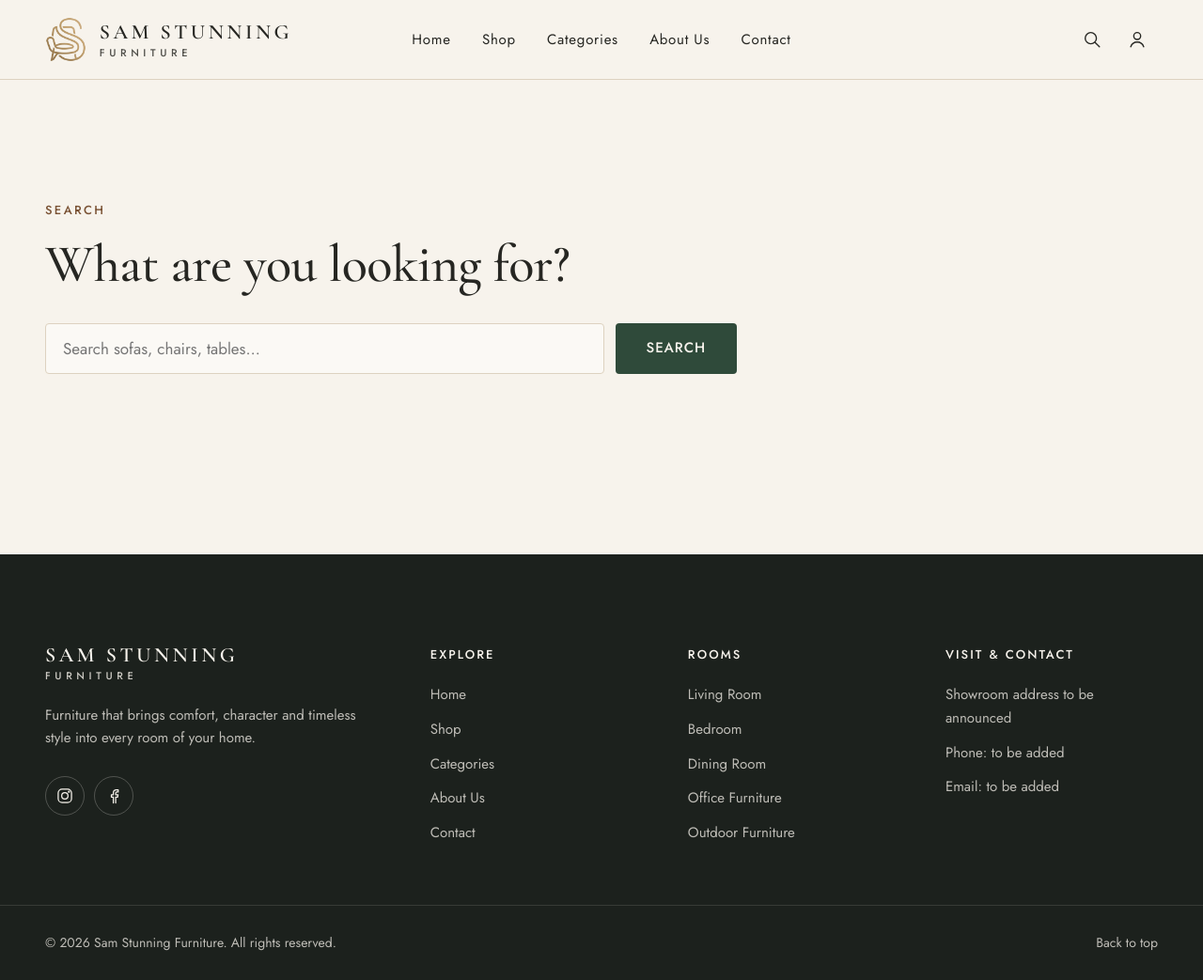
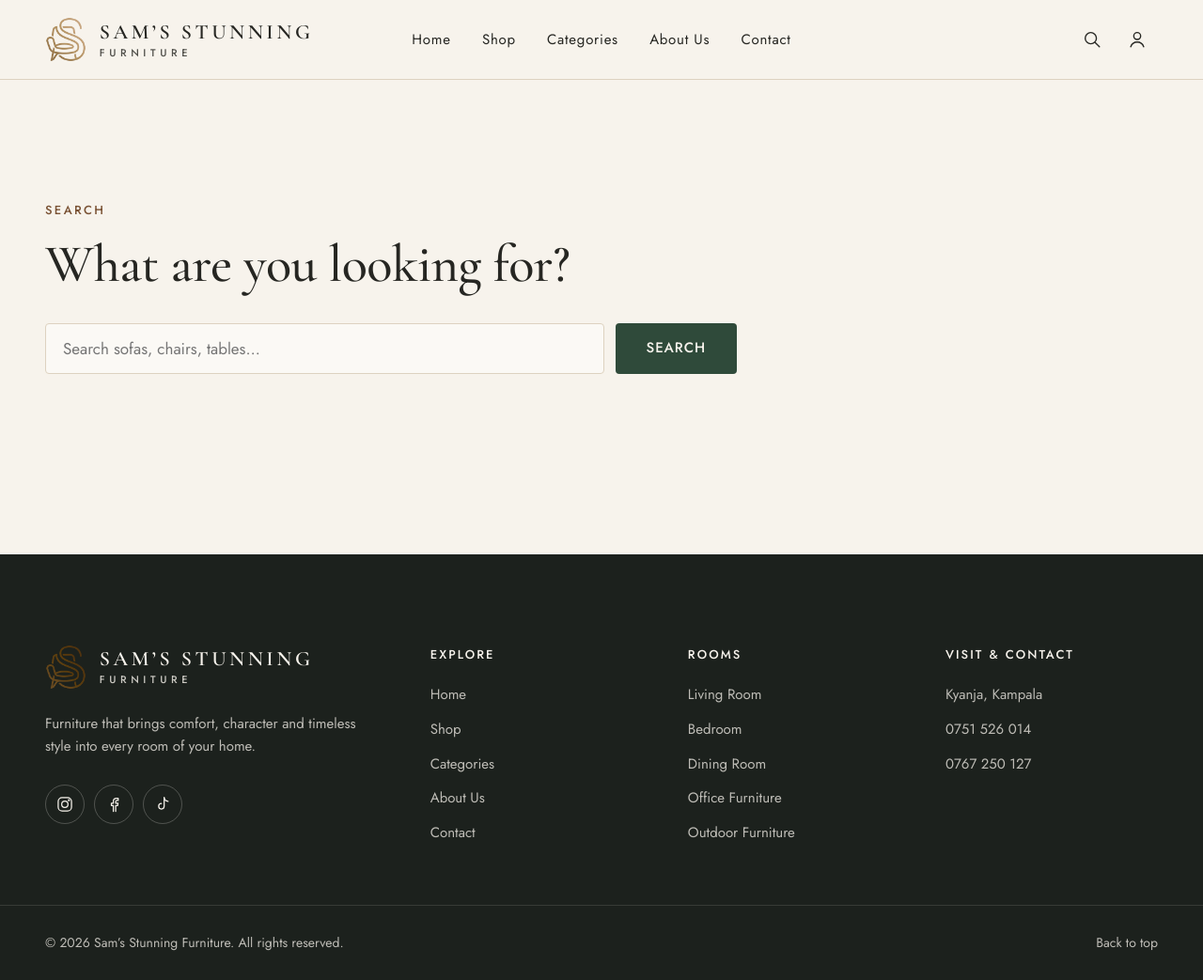
Before and after one commit to EmmanuelOkite/Furniture-site, a Django app: page /search/ in a window 1280 px wide. Shown: the whole page at 94% size. Run offline with Django 5.2, Linux system fonts and the light colour scheme.

Commit message:
added the footer links and contacts

```diff
--- a/static/css/main.css
+++ b/static/css/main.css
@@ -1,5 +1,5 @@
 /* ==========================================================================
-   Sam Stunning Furniture: main stylesheet
+   Sam's Stunning Furniture: main stylesheet
    --------------------------------------------------------------------------
    1. Design tokens
    2. Base & typography
@@ -1037,7 +1037,7 @@ address {
 }
 
 .brand--light {
-    display: inline-block;
+    display: inline-flex;
     margin-bottom: 24px;
     color: var(--ivory);
 }
--- a/static/js/main.js
+++ b/static/js/main.js
@@ -1,5 +1,5 @@
 /*
- * Sam Stunning Furniture: site interactions
+ * Sam's Stunning Furniture: site interactions
  * - Header turns solid once the page scrolls past the hero.
  * - Mobile menu toggle.
  * - Search panel toggle.
--- a/templates/base.html
+++ b/templates/base.html
@@ -3,8 +3,8 @@
 <head>
     <meta charset="UTF-8">
     <meta name="viewport" content="width=device-width, initial-scale=1.0">
-    <title>{% block title %}Sam Stunning Furniture{% endblock %}</title>
-    <meta name="description" content="{% block meta_description %}Sam Stunning Furniture: thoughtfully designed furniture for every room of your home.{% endblock %}">
+    <title>{% block title %}Sam's Stunning Furniture{% endblock %}</title>
+    <meta name="description" content="{% block meta_description %}Sam's Stunning Furniture, Kyanja, Kampala: thoughtfully designed furniture for every room of your home.{% endblock %}">
     <meta name="theme-color" content="#F7F3EC">
     <link rel="icon" href="{% static 'images/favicon.svg' %}" type="image/svg+xml">
 
--- a/templates/home.html
+++ b/templates/home.html
@@ -1,7 +1,7 @@
 {% extends "base.html" %}
 {% load static %}
 
-{% block title %}Sam Stunning Furniture | Furniture That Feels Like Home{% endblock %}
+{% block title %}Sam's Stunning Furniture | Furniture That Feels Like Home{% endblock %}
 
 {% block body_class %}has-hero{% endblock %}
 
--- a/templates/includes/footer.html
+++ b/templates/includes/footer.html
@@ -1,19 +1,26 @@
+{% load static %}
 <footer class="site-footer">
     <div class="container site-footer__grid">
         <div class="site-footer__brand">
-            <a href="{% url 'home' %}" class="brand brand--light">
-                Sam Stunning <span class="brand__sub">Furniture</span>
+            <a href="{% url 'home' %}" class="brand brand--light" aria-label="Sam's Stunning Furniture, home">
+                <img class="brand__mark" src="{% static 'images/logo-mark.png' %}" width="73" height="80" alt="">
+                <span class="brand__name">Sam&rsquo;s Stunning <span class="brand__sub">Furniture</span></span>
             </a>
             <p>Furniture that brings comfort, character and timeless style into every room of your home.</p>
             <ul class="social-links">
                 <li>
-                    <a href="#" aria-label="Instagram (coming soon)">
+                    <a href="https://www.instagram.com/sams_stunning_furniture/" target="_blank" rel="noopener noreferrer" aria-label="Instagram (opens in a new tab)">
                         <svg viewBox="0 0 24 24" width="20" height="20" aria-hidden="true" focusable="false"><rect x="3.5" y="3.5" width="17" height="17" rx="5"/><circle cx="12" cy="12" r="4"/><circle cx="17.2" cy="6.8" r=".6" class="fill"/></svg>
                     </a>
                 </li>
                 <li>
-                    <a href="#" aria-label="Facebook (coming soon)">
+                    <a href="https://www.facebook.com/mukwayajames8" target="_blank" rel="noopener noreferrer" aria-label="Facebook (opens in a new tab)">
                         <svg viewBox="0 0 24 24" width="20" height="20" aria-hidden="true" focusable="false"><path d="M14.5 21v-7.5h2.6l.4-3h-3V8.6c0-.9.3-1.5 1.6-1.5h1.6V4.4c-.3 0-1.2-.1-2.3-.1-2.3 0-3.9 1.4-3.9 4v2.2H9v3h2.5V21"/></svg>
+                    </a>
+                </li>
+                <li>
+                    <a href="https://www.tiktok.com/@sams_stunning_furniture" target="_blank" rel="noopener noreferrer" aria-label="TikTok (opens in a new tab)">
+                        <svg viewBox="0 0 24 24" width="20" height="20" aria-hidden="true" focusable="false"><path d="M14 3.5v11a3.5 3.5 0 1 1-3.5-3.5"/><path d="M14 3.5c.4 2.7 2.2 4.5 5 4.7"/></svg>
                     </a>
                 </li>
             </ul>
@@ -43,17 +50,18 @@
 
         <div class="site-footer__col">
             <h2 class="site-footer__heading">Visit &amp; Contact</h2>
-            {# Placeholder details: replace with the store's real address, phone and email. #}
             <address>
-                <span>Showroom address to be announced</span>
-                <span>Phone: to be added</span>
-                <span>Email: to be added</span>
+                <a href="https://www.google.com/maps/search/?api=1&amp;query=Kyanja%2C+Kampala%2C+Uganda" target="_blank" rel="noopener noreferrer">
+                    Kyanja, Kampala<span class="visually-hidden"> (opens map in a new tab)</span>
+                </a>
+                <a href="tel:+256751526014">0751 526 014</a>
+                <a href="tel:+256767250127">0767 250 127</a>
             </address>
         </div>
     </div>
 
     <div class="container site-footer__bottom">
-        <p>&copy; {% now "Y" %} Sam Stunning Furniture. All rights reserved.</p>
+        <p>&copy; {% now "Y" %} Sam&rsquo;s Stunning Furniture. All rights reserved.</p>
         <a href="#main-content">Back to top</a>
     </div>
 </footer>
--- a/templates/includes/navbar.html
+++ b/templates/includes/navbar.html
@@ -2,9 +2,9 @@
 {% with current=request.resolver_match.url_name %}
 <header class="site-header" data-site-header>
     <div class="site-header__bar container">
-        <a href="{% url 'home' %}" class="brand" aria-label="Sam Stunning Furniture, home">
+        <a href="{% url 'home' %}" class="brand" aria-label="Sam's Stunning Furniture, home">
             <img class="brand__mark" src="{% static 'images/logo-mark.png' %}" width="73" height="80" alt="">
-            <span class="brand__name">Sam Stunning <span class="brand__sub">Furniture</span></span>
+            <span class="brand__name">Sam&rsquo;s Stunning <span class="brand__sub">Furniture</span></span>
         </a>
 
         <nav class="main-nav" id="main-nav" aria-label="Main navigation" data-main-nav>
--- a/templates/search.html
+++ b/templates/search.html
@@ -1,8 +1,8 @@
 {% extends "base.html" %}
 
-{% block title %}{% if query %}Search: {{ query }}{% else %}Search{% endif %} | Sam Stunning Furniture{% endblock %}
+{% block title %}{% if query %}Search: {{ query }}{% else %}Search{% endif %} | Sam's Stunning Furniture{% endblock %}
 
-{% block meta_description %}Search the Sam Stunning Furniture collection.{% endblock %}
+{% block meta_description %}Search the Sam's Stunning Furniture collection.{% endblock %}
 
 {% block content %}
 <section class="section search-page" aria-labelledby="search-heading">
```
Also changed, not shown: docs/homepage-redesign.md (+1 -1 lines), furniture_site/images/image.png, static/images/logo-mark.png.
